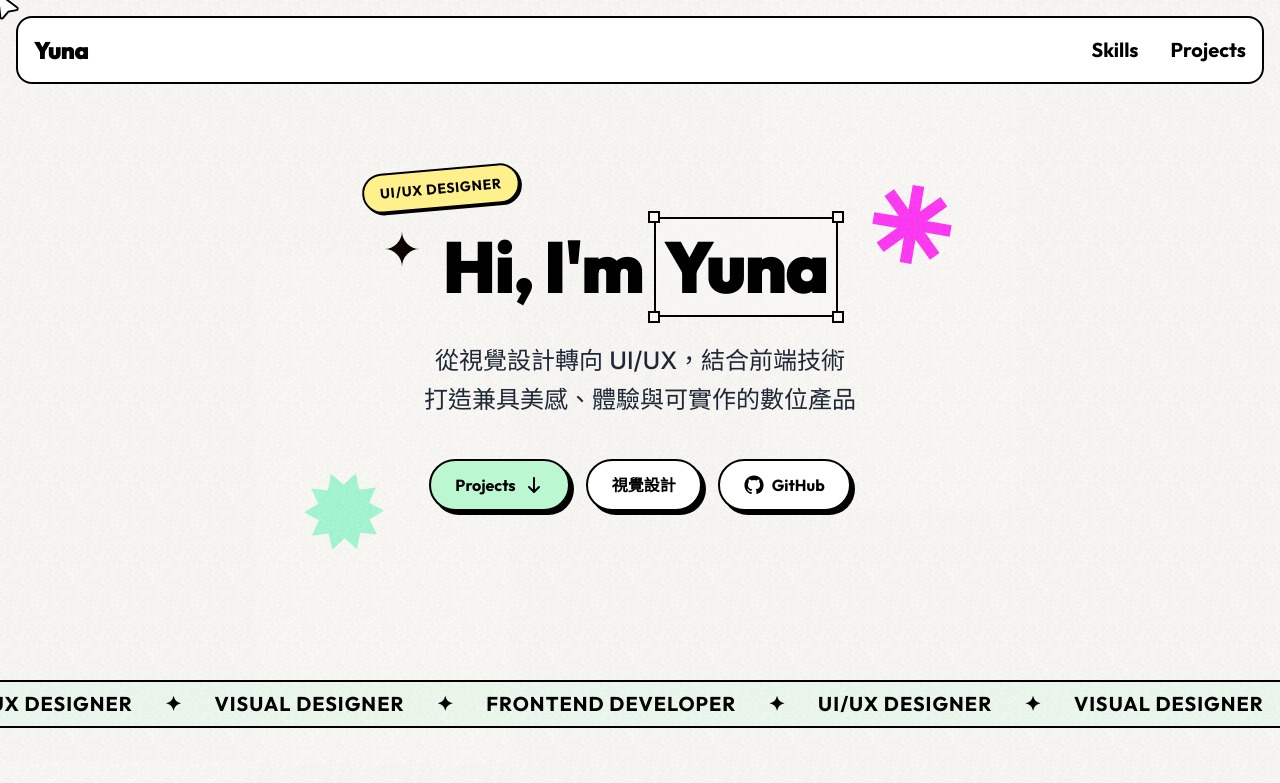
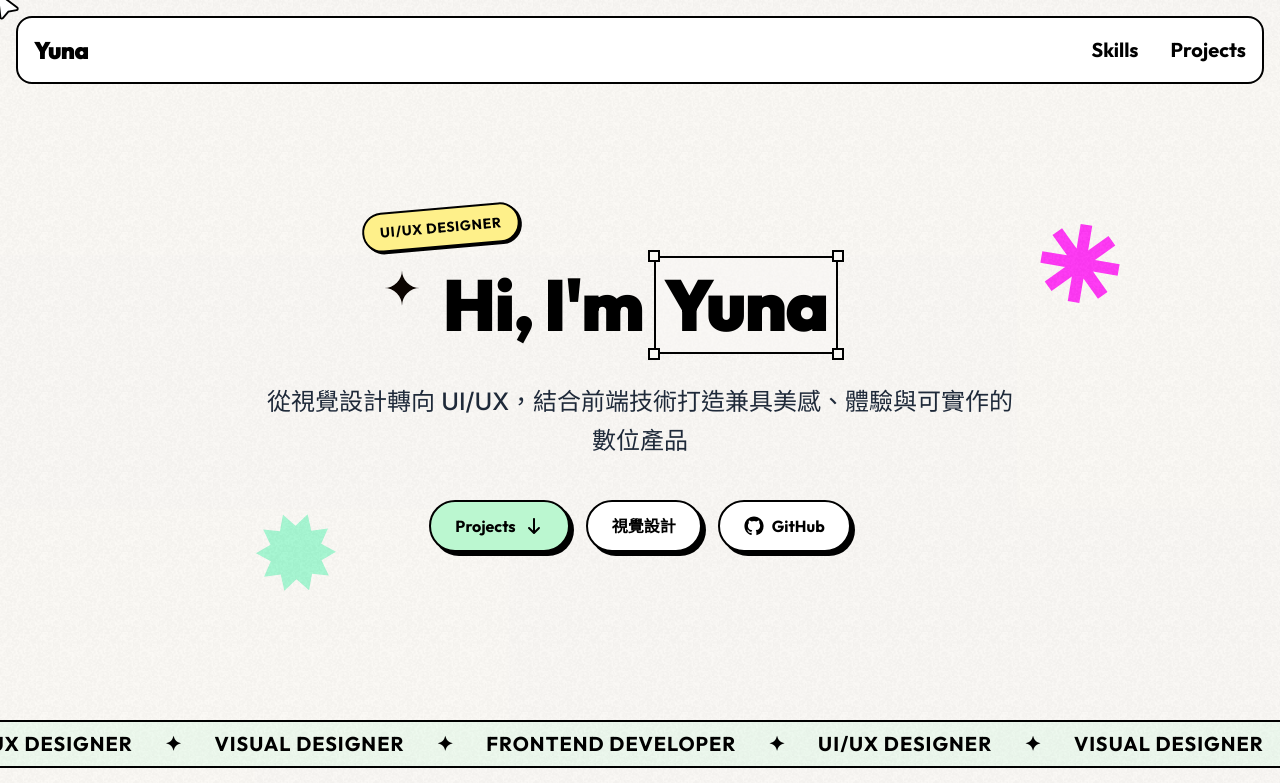
Before and after one commit to 153ys/yuna-portfolio, a React (Vite) app: page /#/ in a window 1280 px wide. Shown: the top 783 px of the page. Built offline with nearby package versions, Linux system fonts and the light colour scheme.

Commit message:
fix: 調整手機版畫面

```diff
--- a/src/Section/Hero.tsx
+++ b/src/Section/Hero.tsx
@@ -63,11 +63,7 @@ const HeroActionButton = ({
         {label}
       </Button>
     ) : (
-      <Button
-        variant={variant}
-        className="w-full sm:w-auto"
-        onClick={onClick}
-      >
+      <Button variant={variant} className="w-full sm:w-auto" onClick={onClick}>
         {label}
         {icon}
       </Button>
@@ -77,10 +73,10 @@ const HeroActionButton = ({
 
 export const Hero = () => {
   return (
-    <section className="min-h-[85vh] sm:pt-32 pt-40 pb-20 px-6 flex flex-col justify-center items-center max-w-7xl mx-auto">
-      <div className="relative items-center w-full max-w-fit">
+    <section className="min-h-[85svh] mt-10 sm:pt-32 pt-40 pb-20 px-6 flex flex-col justify-center items-center max-w-7xl mx-auto">
+      <div className="relative w-full max-w-3xl">
         <motion.div
-          className="-z-4 absolute -bottom-10 -left-6 md:-left-30 w-12 md:w-20"
+          className="-z-4 absolute -bottom-10 -left-6 md:left-0 w-12 md:w-20"
           animate={{ y: [0, 5, 0], rotate: [0, -10, 0] }}
           transition={{ duration: 3, repeat: Infinity, ease: "easeInOut" }}
         >
@@ -98,9 +94,9 @@ export const Hero = () => {
           initial={{ opacity: 0, y: 20 }}
           animate={{ opacity: 1, y: 0 }}
           transition={{ duration: 0.5 }}
-          className="flex flex-col items-center justify-center gap-6"
+          className="flex flex-col items-center justify-center gap-7 text-center"
         >
-          <h1 className="relative text-5xl sm:text-6xl md:text-7xl font-black font-heading leading-[1.1] tracking-tight">
+          <h1 className="relative max-w-4xl text-5xl sm:text-6xl md:text-7xl font-black font-heading leading-[1.08] tracking-tight ">
             <motion.div
               className="absolute w-8 top-4 -left-10 md:-left-14"
               animate={{ scale: [1, 1.2, 1] }}
@@ -145,17 +141,16 @@ export const Hero = () => {
               <div className="absolute border-2 bg-bg-base w-3 h-3 -bottom-2 -right-2"></div>
               <span className="transition-colors duration-100">Yuna</span>
             </motion.button>
-            <br />
           </h1>
 
-          <p className="text-xl md:text-2xl text-center font-medium text-gray-800 max-w-lg leading-relaxed mix-blend-multiply">
+          <p className="max-w-3xl text-xl sm:text-xl md:text-2xl text-center font-medium text-gray-800 leading-relaxed">
             從視覺設計轉向 UI/UX，結合前端技術
-            <span className="block">
+            <span className="block sm:inline">
               打造兼具美感、體驗與可實作的數位產品
             </span>
           </p>
 
-          <div className="flex flex-col sm:flex-row gap-4 mt-4 max-w-[70vw] w-full text-center sm:w-auto">
+          <div className="flex flex-col sm:flex-row gap-4 mt-3 w-60 max-w-md sm:w-auto sm:max-w-none text-center">
             {heroActions.map((action) => (
               <HeroActionButton key={action.label} {...action} />
             ))}
--- a/src/Section/Projects.tsx
+++ b/src/Section/Projects.tsx
@@ -142,7 +142,7 @@ export default function Projects() {
                           variant="dark"
                           onClick={() => navigate(projectPath)}
                         >
-                          Read More{" "}
+                          看更多{" "}
                           <FontAwesomeIcon
                             icon={faArrowRight}
                             className="w-5 h-5"
--- a/src/Section/Skills.tsx
+++ b/src/Section/Skills.tsx
@@ -318,7 +318,7 @@ export default function Skills() {
                     key={modalKey}
                     variants={activePaperVariants}
                     exit={{ opacity: 0, y: -50 }}
-                    className="fixed inset-x-4 md:-top-16 top-[10%] bottom-[10%] z-51 md:relative md:inset-auto md:z-20 md:h-fit h-[75vh] md:flex-1 bg-white border-2 border-black rounded-xl shadow-brutal p-6 sm:p-6 flex flex-col md:ml-8 overflow-hidden"
+                    className="fixed inset-x-4 md:-top-16 top-[5%] bottom-[5%] z-51 md:relative md:inset-auto md:z-20 md:h-fit h-[70vh] md:flex-1 bg-white border-2 border-black rounded-xl shadow-brutal p-6 sm:p-6 flex flex-col md:ml-8 overflow-hidden"
                   >
                     {/* 右上角關閉按鈕 */}
                     <button
--- a/src/index.css
+++ b/src/index.css
@@ -57,12 +57,10 @@
 @layer base {
   html {
     scroll-behavior: smooth;
-    overscroll-behavior-y: none;
   }
 
   body {
     @apply bg-bg-base text-black font-sans antialiased overflow-x-hidden;
-    overscroll-behavior-y: none;
     min-height: 100vh;
   }
   /* 隱藏預設游標 */
```
